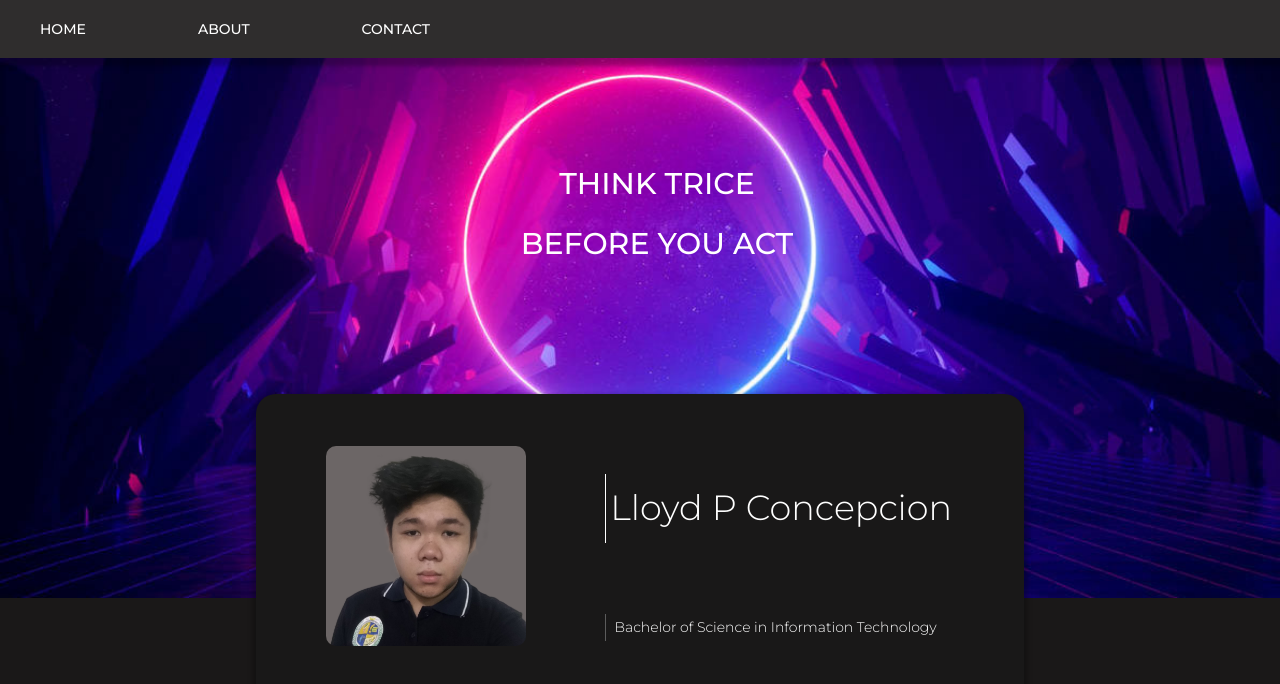
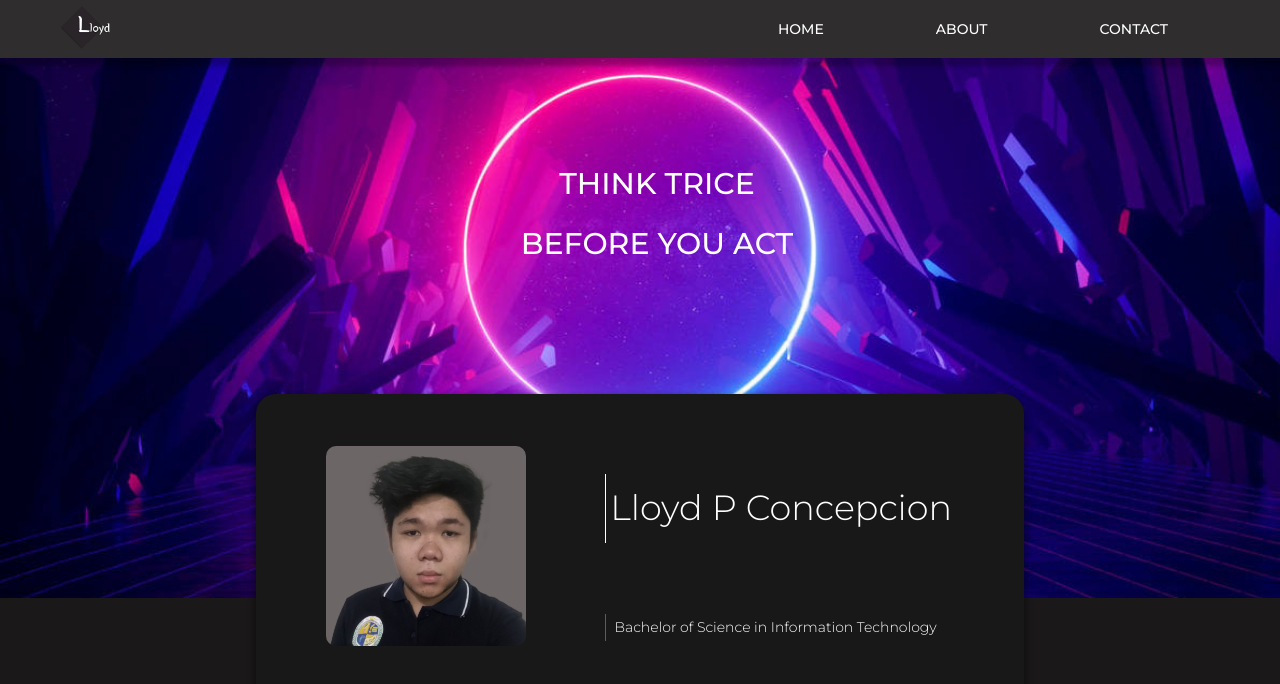
Before and after one commit to BADTRY/Portfolio, a React (Create React App) app: page / in a window 1280 px wide. Shown: the top 684 px of the page. Built offline with nearby package versions, Linux system fonts and the light colour scheme.

Commit message:
Deployed website

```diff
--- a/src/components/Footer/Footer.jsx
+++ b/src/components/Footer/Footer.jsx
@@ -9,7 +9,7 @@ function Footer() {
                 {/* this is the logo design*/}
                 <div className="logo">
                 <Link to="/">
-                    <img src="./components/Assets/Logos.PNG" alt="footers" />
+                    <img src="./components/Assets/Logos.PNG" className="logo" alt="footers" />
                 </Link>
                     <h1>Lloyd P Concepcion</h1>
                     <h2>this is not working</h2>
--- a/src/components/Navbar/Navbar.jsx
+++ b/src/components/Navbar/Navbar.jsx
@@ -6,7 +6,9 @@ function Navbar( {nopens, setnopens}) {
     return (
             <nav>
                 <div className={"nav " + (nopens && "active")}>
-
+                <Link to="/">
+                    <img src='./Assets/Logos.png' className="logo" alt="laters" />
+                </Link>
                 <ul>
                     <Link to="/">
                         <li>HOME</li>
```
